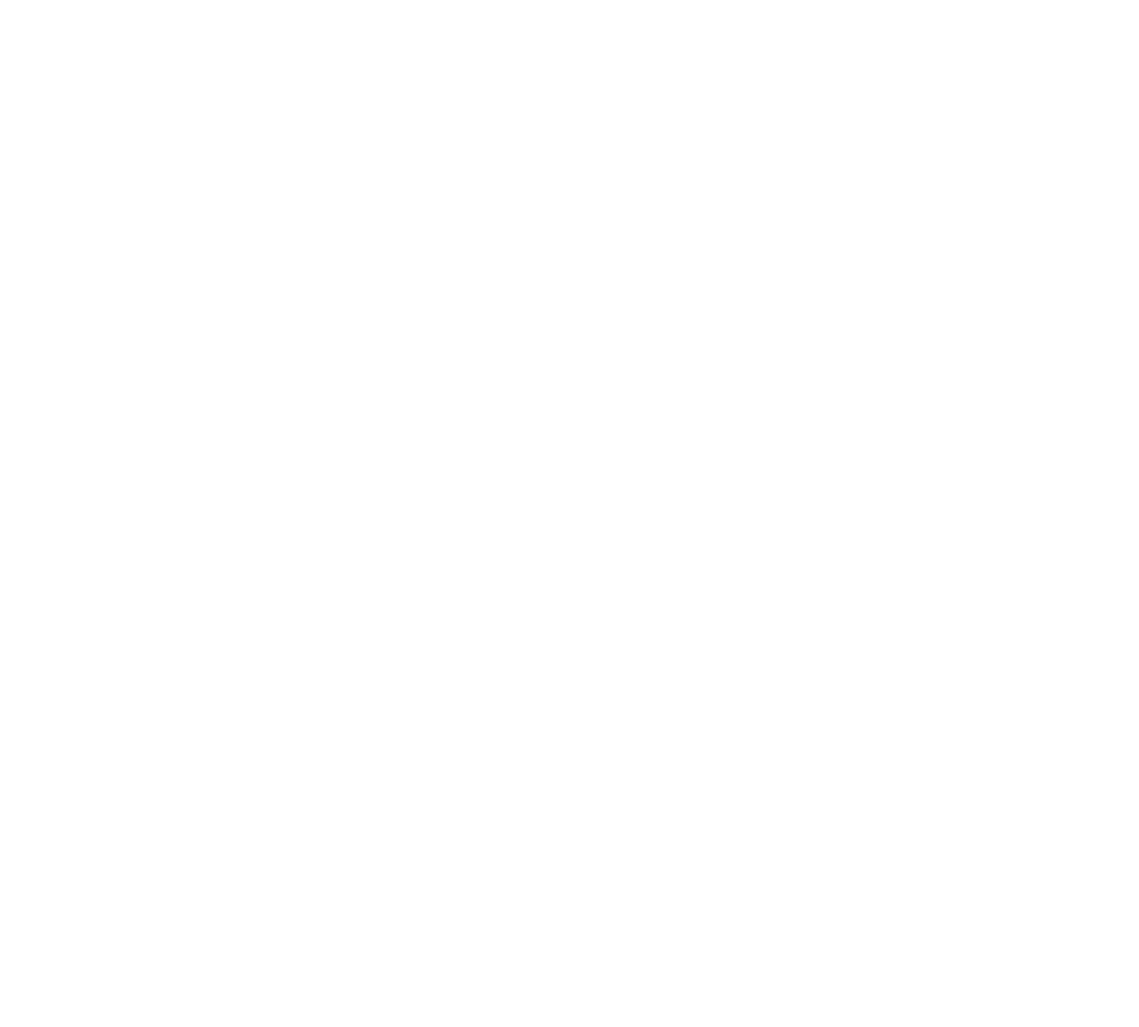
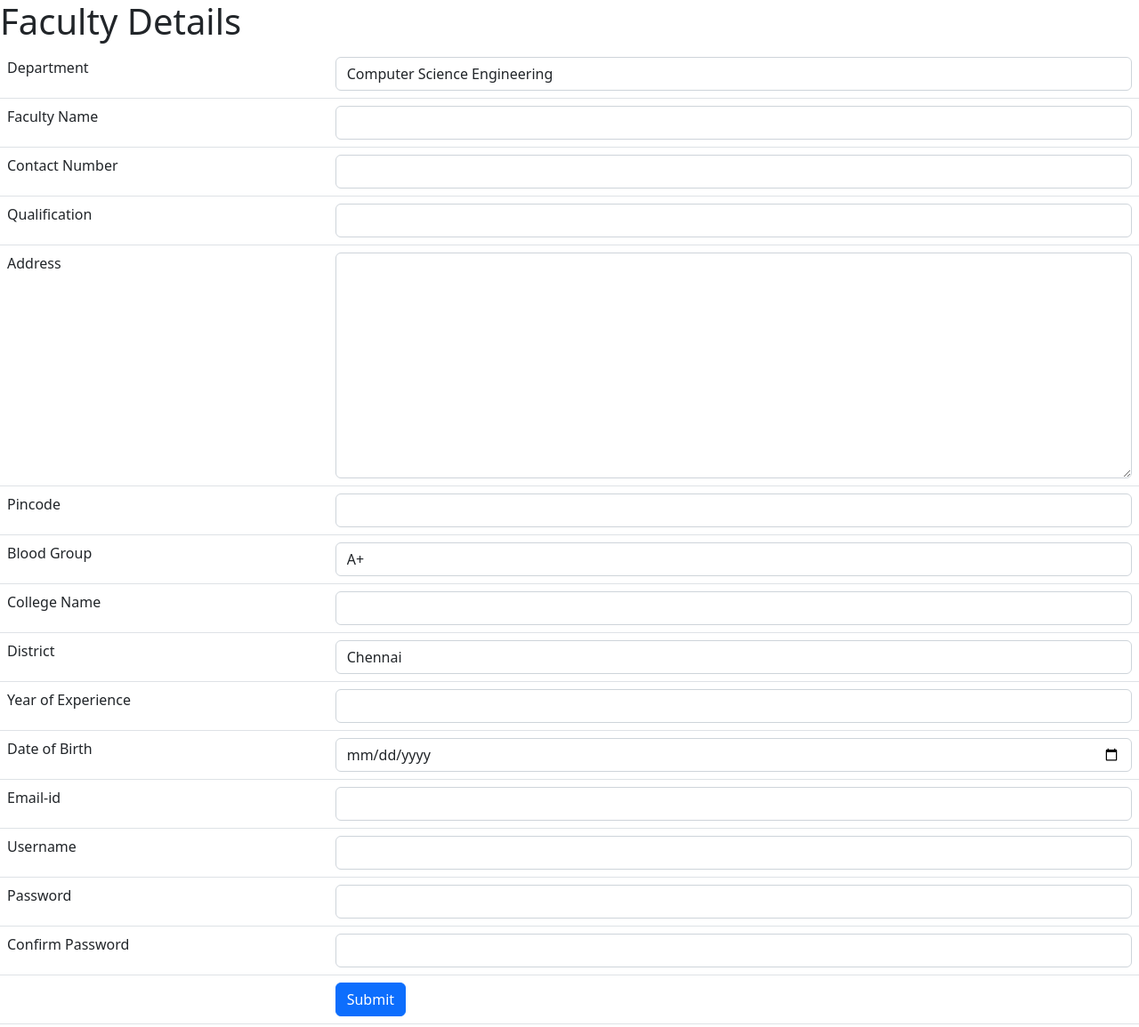
Before and after one commit to Agilesh-s/Html-Programming, a plain HTML site: page faculty.html in a window 1280 px wide. Shown: the whole page at 89% size. Before the commit the page ends 800 px from the top, so only its background shows below. Drawn offline with nearby package versions, Linux system fonts and the light colour scheme.

Commit message:
Faculty Details

```diff
--- a/faculty.html
+++ b/faculty.html
@@ -1,29 +1,114 @@
-<!-- faculty.html
-department
-mechanical ece civil biotech chemical
-faculty Name
-contact Number
-qualification
-address
-Pincode
-blood group 6
-college name
-district 14
-year of experience
- dob
-emailid
-username
-password
-confirm password
-submit button
 
-
-
-
-recipe.html
-recipe titlt textbox
-image textbox
-description
-category drpdown eggetrioan vehg nonveg
-posted date
-submit btn-->
+<!DOCTYPE html>
+<html lang="en">
+<head>
+    <meta charset="UTF-8">
+    <meta http-equiv="X-UA-Compatible" content="IE=edge">
+    <meta name="viewport" content="width=device-width, initial-scale=1.0">
+    <title>Document</title>
+    <!-- CSS only -->
+<link href="https://cdn.jsdelivr.net/npm/bootstrap@5.2.1/dist/css/bootstrap.min.css" rel="stylesheet" integrity="sha384-iYQeCzEYFbKjA/T2uDLTpkwGzCiq6soy8tYaI1GyVh/UjpbCx/TYkiZhlZB6+fzT" crossorigin="anonymous">
+</head>
+<body>
+    <h1>Faculty Details</h1>
+    <table class="table">
+        <tr>
+            <td>Department</td>
+            <td><select class="form-control" name="" id="">
+                <option value="Computer Science Engineering">Computer Science Engineering</option>
+                <option value="Mechanical Engineering">Mechanical Engineering</option>
+                <option value="Electronics and Communications Engineering">Electronics and Communications Engineering</option>
+                <option value="Civil Engineering">Civil Engineering</option>
+                <option value="Bio-Technology">Bio-Technology</option>
+                <option value="Chemical Engineering">Chemical Engineering</option>
+            </select></td>
+        </tr>
+        <tr>
+            <td>Faculty Name</td>
+            <td><input type="text" class="form-control"></td>
+        </tr>
+        <tr>
+            <td>Contact Number</td>
+            <td><input type="text" class="form-control"></td>
+        </tr>
+        <tr>
+            <td>Qualification</td>
+            <td><input type="text" class="form-control"></td>
+        </tr>
+        <tr>
+            <td>Address</td>
+            <td><textarea name="" id="" cols="30" rows="10" class="form-control"></textarea></td>
+        </tr>
+        <tr>
+            <td>Pincode</td>
+            <td><input type="text" class="form-control"></td>
+        </tr>
+        <tr>
+            <td>Blood Group</td>
+            <td><select name="" id="" class="form-control">
+                <option value="A+">A+</option>
+                <option value="A-">A-</option>
+                <option value="B+">B+</option>
+                <option value="B-">B-</option>
+                <option value="O+">O+</option>
+                <option value="O-">O-</option>
+                <option value="AB+">AB+</option>
+                <option value="AB-">AB-</option>
+            </select></td>
+        </tr>
+        <tr>
+            <td>College Name</td>
+            <td><input type="text" class="form-control"></td>
+        </tr>
+        <tr>
+            <td>District</td>
+            <td><select name="" id="" class="form-control">
+                <option value="Chennai">Chennai</option>
+                <option value="Coimbatore">Coimbatore</option>
+                <option value="Tiruppur">Tiruppur</option>
+                <option value="Salem">Salem</option>
+                <option value="Erode">Erode</option>
+                <option value="Trichy">Trichy</option>
+                <option value="Thanjavur">Thanjavur</option>
+                <option value="Dharmapuri">Dharmapuri</option>
+                <option value="Theni">Theni</option>
+                <option value="Hosur">Hosur</option>
+                <option value="Ooty">Ooty</option>
+                <option value="Kodaikanal">Kodaikanal</option>
+                <option value="Kanyakumari">Kanyakumari</option>
+                <option value="Kumbakonam">Kumbakonam</option>
+            </select></td>
+        </tr>
+        <tr>
+            <td>Year of Experience</td>
+            <td><input type="text" class="form-control"></td>
+        </tr>
+        <tr>
+            <td>Date of Birth</td>
+            <td><input type="date" name="" id="" class="form-control"></td>
+        </tr>
+        <tr>
+            <td>Email-id</td>
+            <td><input type="email" name="" id="" class="form-control"></td>
+        </tr>
+        <tr>
+            <td>Username</td>
+            <td><input type="text" class="form-control"></td>
+        </tr>
+        <tr>
+            <td>Password</td>
+            <td><input type="password" name="" id="" class="form-control"></td>
+        </tr>
+        <tr>
+            <td>Confirm Password</td>
+            <td><input type="password" name="" id="" class="form-control"></td>
+        </tr>
+        <tr>
+            <td></td>
+            <td><button class="btn btn-primary">Submit</button></td>
+        </tr>
+    </table>
+    <!-- JavaScript Bundle with Popper -->
+<script src="https://cdn.jsdelivr.net/npm/bootstrap@5.2.1/dist/js/bootstrap.bundle.min.js" integrity="sha384-u1OknCvxWvY5kfmNBILK2hRnQC3Pr17a+RTT6rIHI7NnikvbZlHgTPOOmMi466C8" crossorigin="anonymous"></script>
+</body>
+</html>
```
